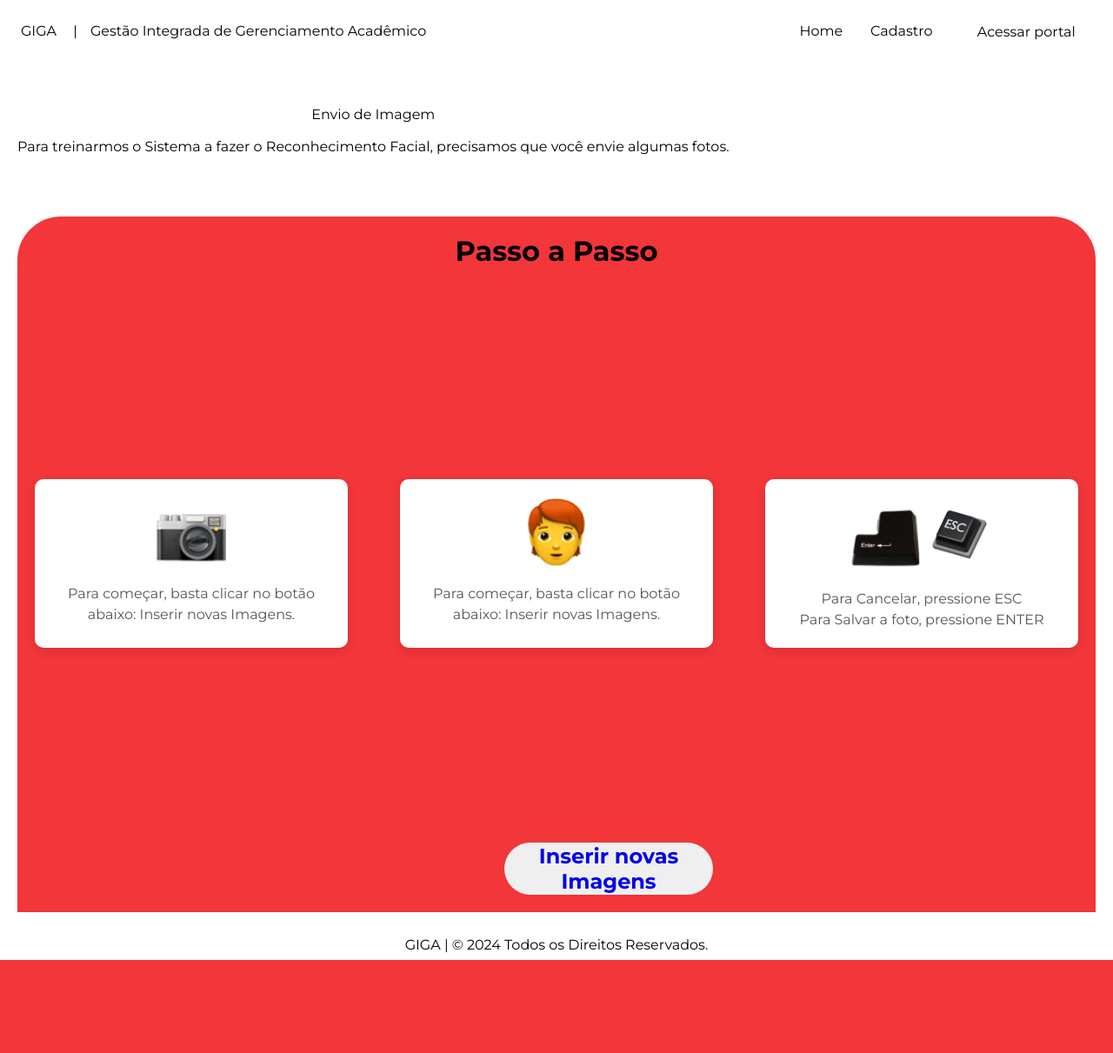
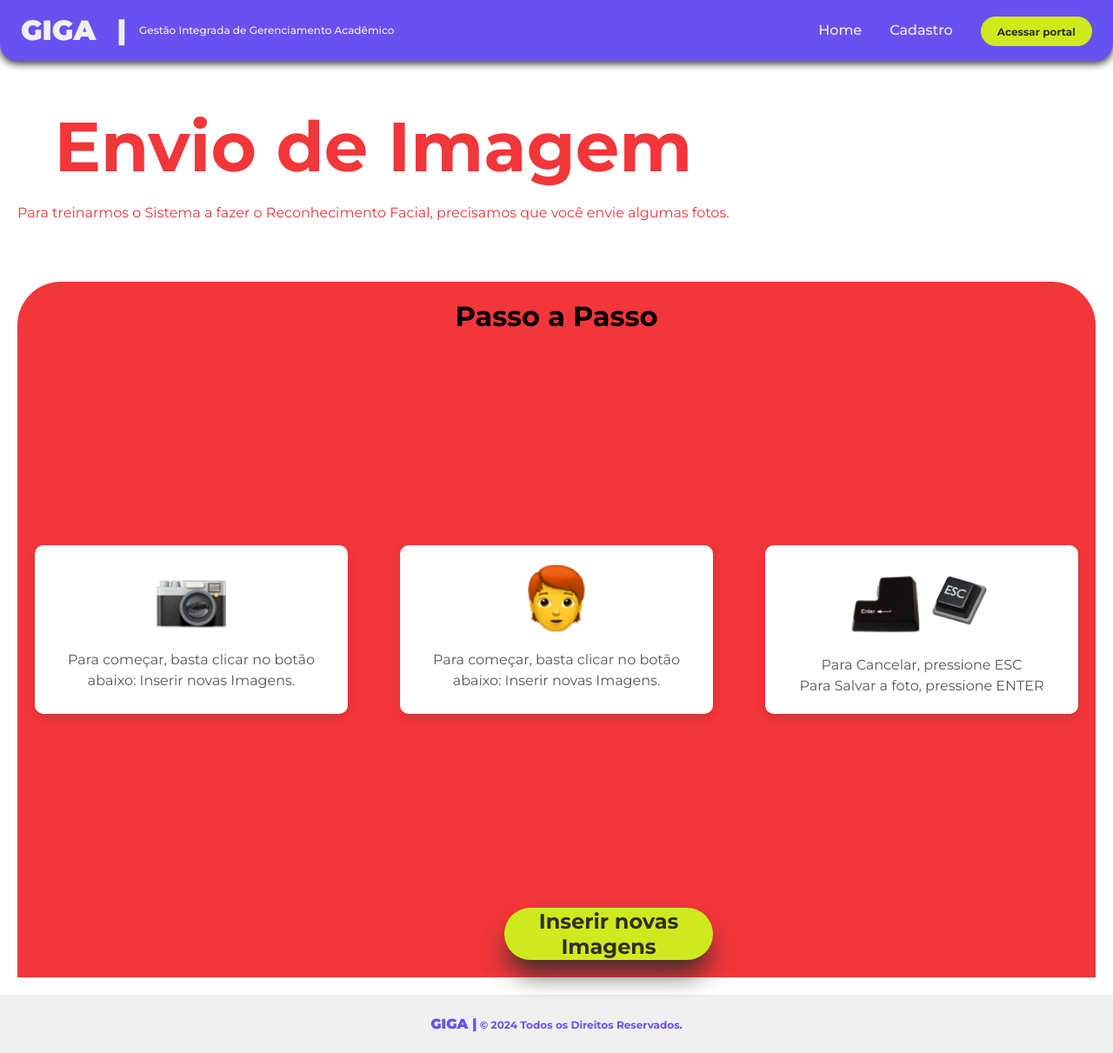
Before and after one commit to LarissaSL/Reconhecimento-Facial, a Flask app: page /img-treino in a window 1280 px wide. Shown: the whole page at 87% size. Before the commit the page ends 1104 px from the top, so only its background shows below. Run offline with Flask 3, Linux system fonts and the light colour scheme.

Commit message:
STYLE - Inserindo css global e footer padrao

```diff
--- a/static/css/img-treino.css
+++ b/static/css/img-treino.css
@@ -1,3 +1,11 @@
+html, body {
+    height: 100%;
+}
+
+main {
+    flex: 1;
+}
+
 .conteudo-principal {
     display: flex;
     flex-direction: column;
--- a/templates/img-treino.html
+++ b/templates/img-treino.html
@@ -5,8 +5,8 @@
     <meta charset="UTF-8">
     <meta content="width=device-width, initial-scale=1.0" name="viewport">
     <title>Salvar novas Imagens</title>
-    <link rel="stylesheet"
-        href="https://fonts.googleapis.com/css2?family=Material+Symbols+Outlined:opsz,wght,FILL,GRAD@20..48,100..700,0..1,-50..200&icon_names=menu" />
+    <link rel="stylesheet" href="https://fonts.googleapis.com/css2?family=Material+Symbols+Outlined:opsz,wght,FILL,GRAD@20..48,100..700,0..1,-50..200&icon_names=menu" />
+    <link rel="stylesheet" href="/static/css/global.css">
     <link rel="stylesheet" href="/static/css/navbar.css">
     <link rel="stylesheet" href="/static/css/footer.css">
     <link rel="stylesheet" href="/static/css/img-treino.css">
@@ -106,7 +106,9 @@
     </main>
 
     <footer>
-        <p><span class="giga-text">GIGA |</span> © 2024 Todos os Direitos Reservados.</p>
+        <div class="info-footer">
+            <p><span class="giga-text">GIGA |</span> © 2024 Todos os Direitos Reservados.</p>
+        </div>
     </footer>
 </body>
 
```
